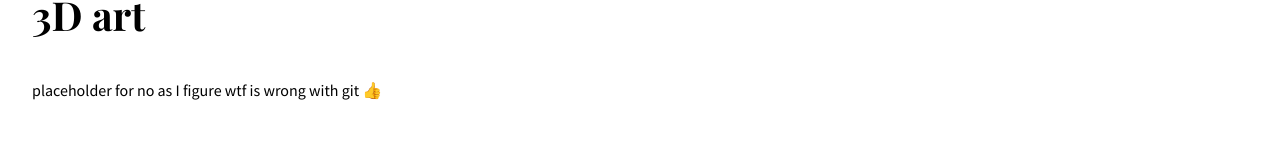
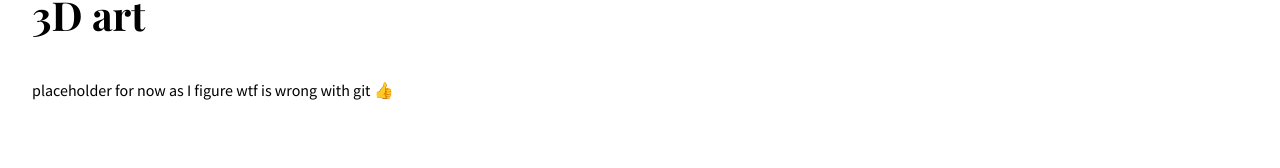
Before and after one commit to yumyum0035/yumyum0035.github.io, a React (Vite) app: page /3D-art in a window 1280 px wide. Shown: the part 223-391 px from the top of the page. Built offline with nearby package versions, Linux system fonts and the light colour scheme; a web font is replaced by a local one.

Commit message:
typo fix

```diff
--- a/src/pages/art3D.tsx
+++ b/src/pages/art3D.tsx
@@ -5,7 +5,7 @@ const Art3D = () => {
   return (
     <div>
       <h2>3D art</h2>
-      <p>placeholder for no as I figure wtf is wrong with git 👍</p>
+      <p>placeholder for now as I figure wtf is wrong with git 👍</p>
     </div>
   );
 };
```
